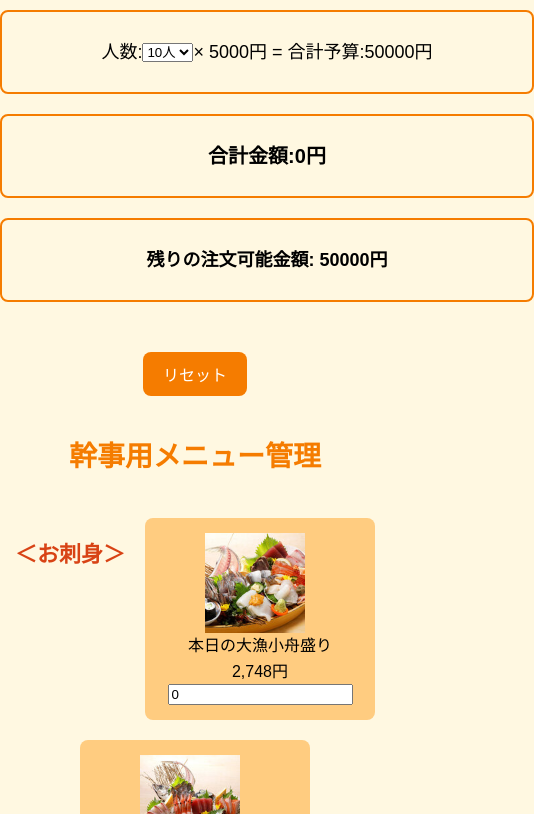
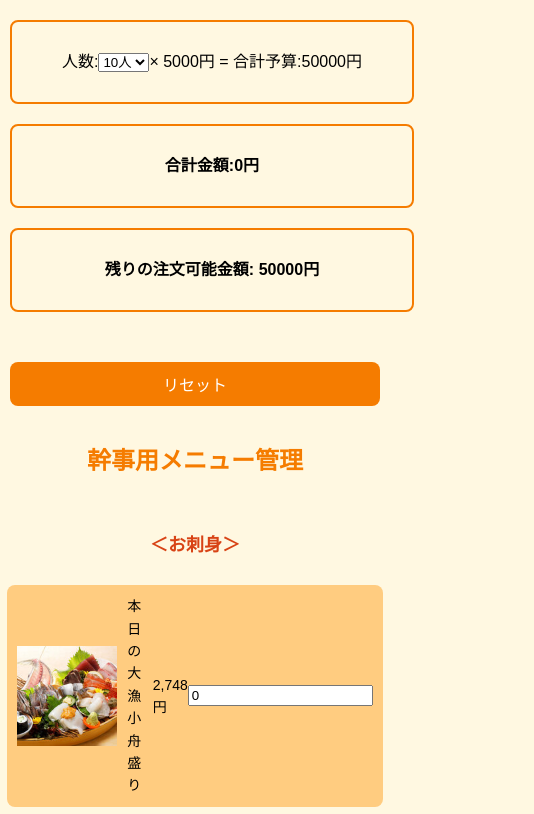
Before and after one commit to IidaShogo/Kanji, a plain HTML site: page index.html in a window 390 px wide. Shown: the top 814 px of the page, 534 px wide, since content can reach past the window. Drawn offline with Linux system fonts and the light colour scheme.

Commit message:
Update organizer-style.css

```diff
--- a/organizer-style.css
+++ b/organizer-style.css
@@ -1,10 +1,9 @@
-/* 幹事用ページのスタイル */
+/* organizer-style.css */
 
-/* 全体レイアウト */
 body {
   font-family: Arial, sans-serif;
   line-height: 1.6;
-  background-color: #fff8e1; /* 明るい背景色 */
+  background-color: #fff8e1;
   margin: 0;
   padding: 0;
   display: flex;
@@ -12,12 +11,11 @@ body {
   align-items: center;
 }
 
-/* 予算情報部分 */
 .budget-info,
 .total-info,
 .remaining-info {
-  border: 2px solid #f57c00; /* オレンジ色の枠線 */
-  border-radius: 8px; /* 枠を丸くする */
+  border: 2px solid #f57c00;
+  border-radius: 8px;
   padding: 15px;
   font-size: 18px;
   width: 500px;
@@ -27,8 +25,8 @@ body {
   justify-content: center;
   margin: 10px auto;
   text-align: center;
-  position: relative; /* シークバー背景のために相対位置を指定 */
-  overflow: hidden; /* 背景が枠外にはみ出ないように設定 */
+  position: relative;
+  overflow: hidden;
 }
 
 .total-info {
@@ -36,19 +34,17 @@ body {
   font-weight: bold;
 }
 
-/* 残り注文可能金額のスタイル */
 .remaining-info {
   font-weight: bold;
-  color: black; /* 文字の色を常に黒に固定 */
+  color: black;
   background: linear-gradient(
     to right,
     var(--progress-color, rgba(255, 0, 0, 0.3)) var(--progress-width, 0%),
     transparent var(--progress-width, 0%)
-  ); /* 初期状態からシークバーを表示 */
-  transition: background 0.3s ease-in-out; /* スムーズな変化 */
+  );
+  transition: background 0.3s ease-in-out;
 }
 
-/* リセットボタン */
 button {
   display: block;
   margin: 20px auto;
@@ -66,16 +62,14 @@ button:hover {
   background-color: #e64a19;
 }
 
-/* メニューコンテナ */
 .menu-container {
   display: flex;
   flex-wrap: wrap;
   justify-content: center;
   margin-top: 20px;
-  gap: 20px; /* メニュー間の隙間 */
+  gap: 20px;
 }
 
-/* メニュー項目 */
 .menu-item {
   display: flex;
   flex-direction: column;
@@ -87,7 +81,6 @@ button:hover {
   padding: 15px;
 }
 
-/* セクションタイトル */
 h1 {
   text-align: center;
   font-size: 28px;
@@ -100,15 +93,59 @@ h2 {
   color: #d84315;
 }
 
-/* コミュトレ画像のスタイル */
 #image-container {
   margin-top: 20px;
   text-align: center;
 }
 
 #image-container img {
-  width: 300px; /* 画像の幅 */
-  max-width: 100%; /* レスポンシブ対応 */
+  width: 300px;
+  max-width: 100%;
   height: auto;
-  border-radius: 8px; /* 角を丸める */
+  border-radius: 8px;
 }
+
+@media (max-width: 768px) {
+  body {
+    padding: 10px;
+  }
+
+  .budget-info,
+  .total-info,
+  .remaining-info {
+    width: 100%;
+    font-size: 16px;
+  }
+
+  .menu-container {
+    gap: 10px;
+  }
+
+  .menu-item {
+    width: 100%;
+    flex-direction: row;
+    justify-content: space-between;
+    padding: 10px;
+  }
+
+  .menu-item img {
+    width: 80px;
+    margin-right: 10px;
+  }
+
+  .menu-item span {
+    font-size: 14px;
+  }
+
+  button {
+    width: 100%;
+  }
+
+  h1 {
+    font-size: 24px;
+  }
+
+  h2 {
+    font-size: 18px;
+  }
+}
```
